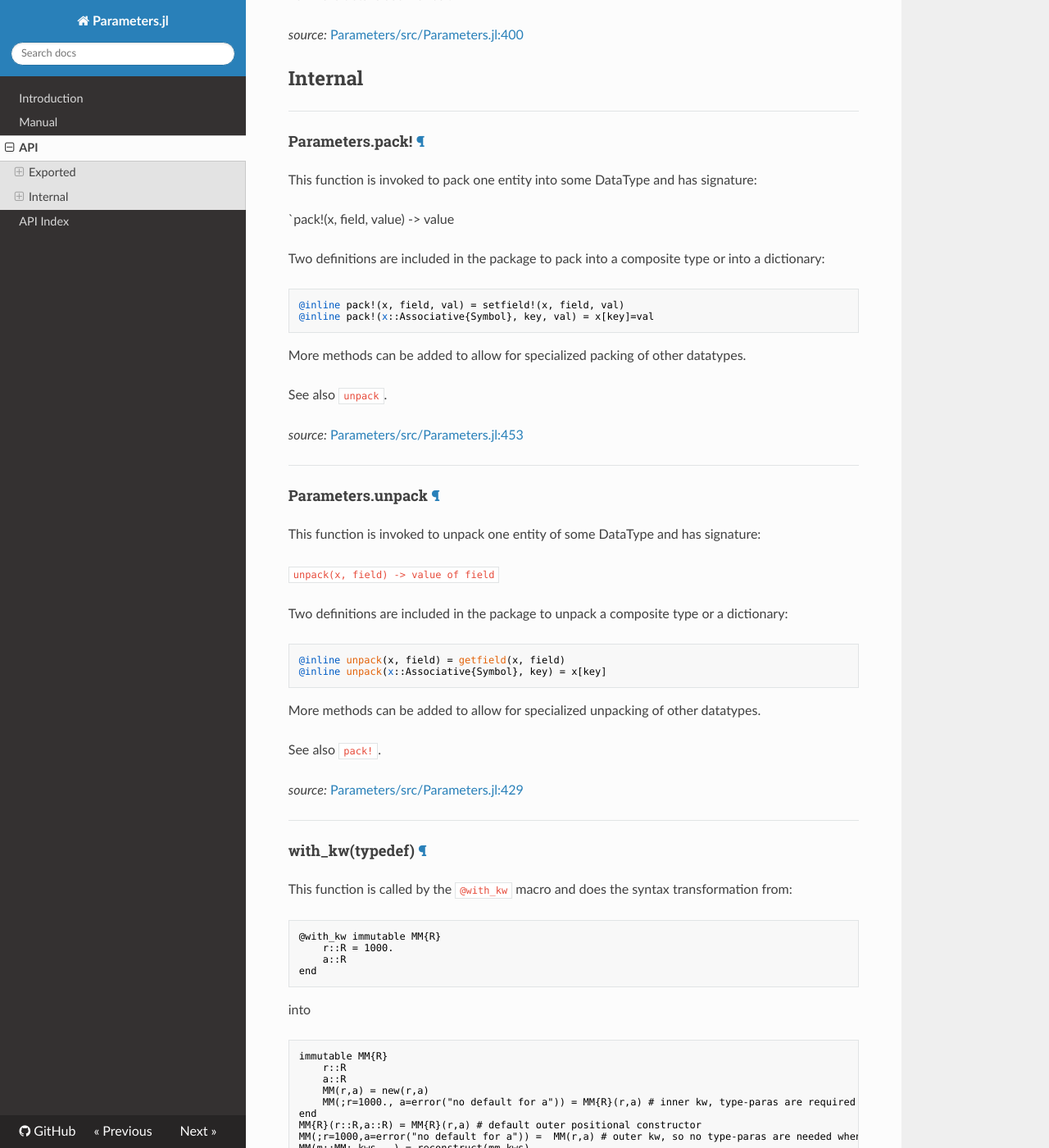
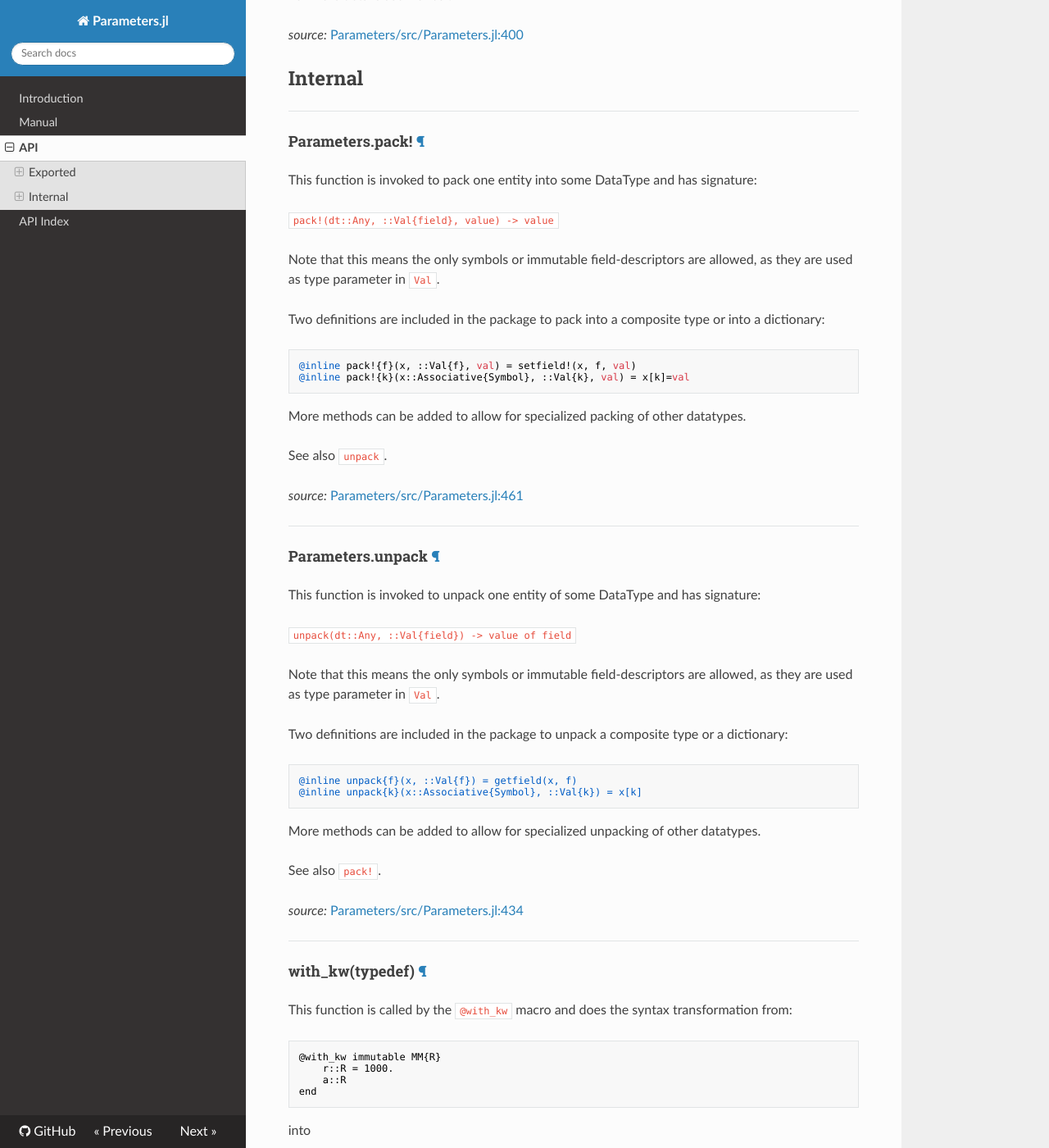
Before and after one commit to mauro3/Parameters.jl, an MkDocs documentation site: the page built from docs/api/Parameters.md, in a window 1280 px wide and 1400 px high, scrolled down 2220 px. Shown: the whole window at 82% size. Built offline with MkDocs 1.6.1, drawn with Linux system fonts in a browser that asks for light colours; nearby versions of some CDN libraries; old or Windows-style settings are respelled for this version of MkDocs; some of the changed text lies outside the part shown.

Commit message:
Fixed type instability with the (un)pack macros
However, it's only fixed in 0.5!

````diff
--- a/docs/api/Parameters.md
+++ b/docs/api/Parameters.md
@@ -18,7 +18,7 @@ b = reconstruct(a, [(:b, 99)]) # ==A(3,99)
 
 
 *source:*
-[Parameters/src/Parameters.jl:121](https://github.com/mauro3/Parameters.jl/tree/0924d8773c785e6e88ebe5cc3f4daad243e2b40e/src/Parameters.jl#L121)
+[Parameters/src/Parameters.jl:121](https://github.com/mauro3/Parameters.jl/tree/046efbd2a984684b74dfc989de039e2f2441a16c/src/Parameters.jl#L121)
 
 ---
 
@@ -40,7 +40,7 @@ Dict{Symbol,Any} with 2 entries:
 
 
 *source:*
-[Parameters/src/Parameters.jl:105](https://github.com/mauro3/Parameters.jl/tree/0924d8773c785e6e88ebe5cc3f4daad243e2b40e/src/Parameters.jl#L105)
+[Parameters/src/Parameters.jl:105](https://github.com/mauro3/Parameters.jl/tree/046efbd2a984684b74dfc989de039e2f2441a16c/src/Parameters.jl#L105)
 
 ---
 
@@ -124,7 +124,7 @@ For more details see manual.
 
 
 *source:*
-[Parameters/src/Parameters.jl:400](https://github.com/mauro3/Parameters.jl/tree/0924d8773c785e6e88ebe5cc3f4daad243e2b40e/src/Parameters.jl#L400)
+[Parameters/src/Parameters.jl:400](https://github.com/mauro3/Parameters.jl/tree/046efbd2a984684b74dfc989de039e2f2441a16c/src/Parameters.jl#L400)
 
 ## Internal
 
@@ -135,14 +135,17 @@ For more details see manual.
 This function is invoked to pack one entity into some DataType and has
 signature:
 
-`pack!(x, field, value) -> value
+`pack!(dt::Any, ::Val{field}, value) -> value`
+
+Note that this means the only symbols or immutable field-descriptors
+are allowed, as they are used as type parameter in `Val`.
 
 Two definitions are included in the package to pack into a composite
 type or into a dictionary:
 
 ```
-@inline pack!(x, field, val) = setfield!(x, field, val)
-@inline pack!(x::Associative{Symbol}, key, val) = x[key]=val
+@inline pack!{f}(x, ::Val{f}, val) = setfield!(x, f, val)
+@inline pack!{k}(x::Associative{Symbol}, ::Val{k}, val) = x[k]=val
 ```
 
 More methods can be added to allow for specialized packing of other
@@ -152,7 +155,7 @@ See also `unpack`.
 
 
 *source:*
-[Parameters/src/Parameters.jl:453](https://github.com/mauro3/Parameters.jl/tree/0924d8773c785e6e88ebe5cc3f4daad243e2b40e/src/Parameters.jl#L453)
+[Parameters/src/Parameters.jl:461](https://github.com/mauro3/Parameters.jl/tree/046efbd2a984684b74dfc989de039e2f2441a16c/src/Parameters.jl#L461)
 
 ---
 
@@ -161,13 +164,16 @@ See also `unpack`.
 This function is invoked to unpack one entity of some DataType and has
 signature:
 
-`unpack(x, field) -> value of field`
+`unpack(dt::Any, ::Val{field}) -> value of field`
+
+Note that this means the only symbols or immutable field-descriptors
+are allowed, as they are used as type parameter in `Val`.
 
 Two definitions are included in the package to unpack a composite type
 or a dictionary:
 ```
-@inline unpack(x, field) = getfield(x, field)
-@inline unpack(x::Associative{Symbol}, key) = x[key]
+@inline unpack{f}(x, ::Val{f}) = getfield(x, f)
+@inline unpack{k}(x::Associative{Symbol}, ::Val{k}) = x[k]
 ```
 
 More methods can be added to allow for specialized unpacking of other datatypes.
@@ -176,7 +182,7 @@ See also `pack!`.
 
 
 *source:*
-[Parameters/src/Parameters.jl:429](https://github.com/mauro3/Parameters.jl/tree/0924d8773c785e6e88ebe5cc3f4daad243e2b40e/src/Parameters.jl#L429)
+[Parameters/src/Parameters.jl:434](https://github.com/mauro3/Parameters.jl/tree/046efbd2a984684b74dfc989de039e2f2441a16c/src/Parameters.jl#L434)
 
 ---
 
@@ -220,4 +226,4 @@ end
 
 
 *source:*
-[Parameters/src/Parameters.jl:210](https://github.com/mauro3/Parameters.jl/tree/0924d8773c785e6e88ebe5cc3f4daad243e2b40e/src/Parameters.jl#L210)
+[Parameters/src/Parameters.jl:210](https://github.com/mauro3/Parameters.jl/tree/046efbd2a984684b74dfc989de039e2f2441a16c/src/Parameters.jl#L210)
````
Also changed, not shown: other parts of docs/api/Parameters.md (+2 -2 lines), NEWS.md (+5 -2 lines), docs/manual.md (+6 -6 lines), 2 other files.
